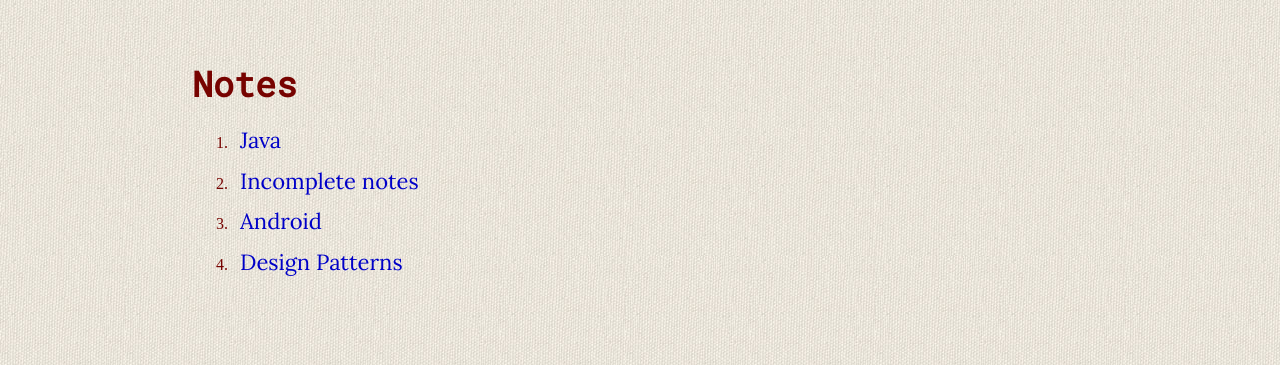
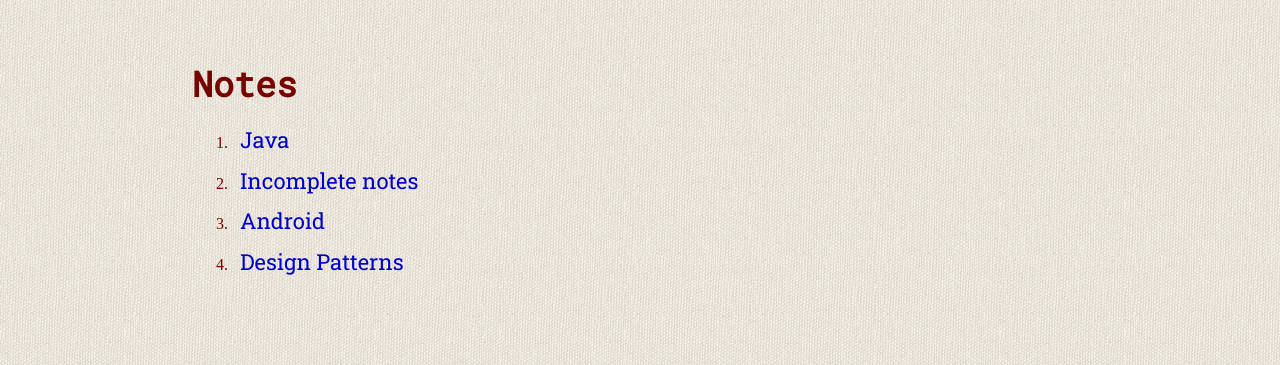
Before and after one commit to Jokestir/Jokestir.github.io, a Jekyll site: the page built from index.html, in a window 1280 px wide. Shown: the top 365 px of the page. Built offline with Jekyll 4.4.1, drawn with Linux system fonts in a browser that asks for light colours.

Commit message:
change font

```diff
--- a/_includes/head.html
+++ b/_includes/head.html
@@ -10,4 +10,5 @@
 			<link href="https://fonts.googleapis.com/css?family=Roboto+Mono" rel="stylesheet">
 			<link href="https://fonts.googleapis.com/css?family=Roboto+Condensed" rel="stylesheet">
 			<link href="https://fonts.googleapis.com/css?family=Lora" rel="stylesheet">
+			<link href="https://fonts.googleapis.com/css?family=Roboto+Slab" rel="stylesheet">
 </head>
--- a/css/main.css
+++ b/css/main.css
@@ -42,7 +42,8 @@
 	border-bottom: 1px solid #FFA700;
 }
 p {
-	font-family: 'Lora', serif;
+	font-family: 'Roboto Slab', serif;
+
     font-size: 1em;
     line-height: 1.4em;
     color: #0000C8;
```
